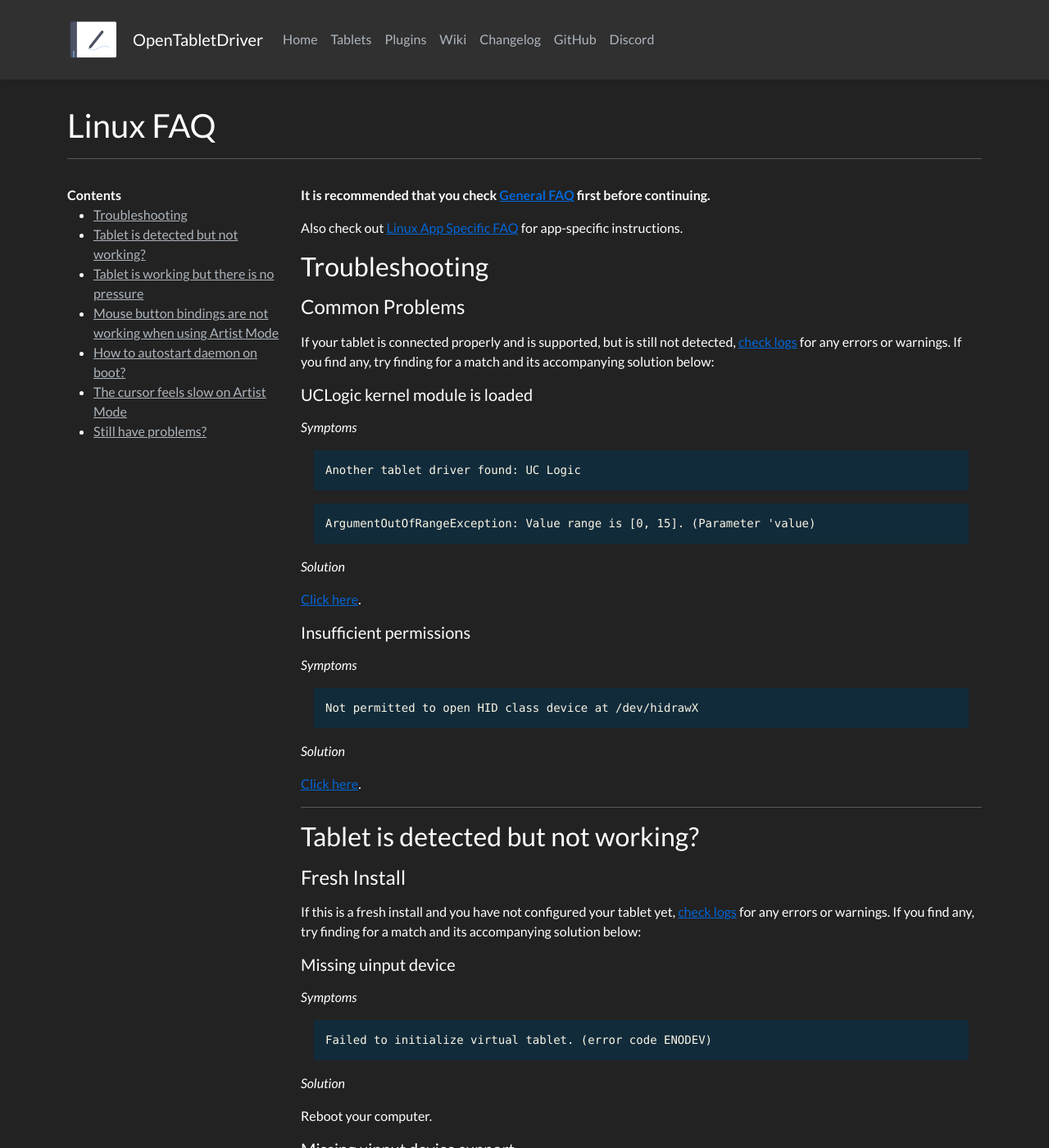
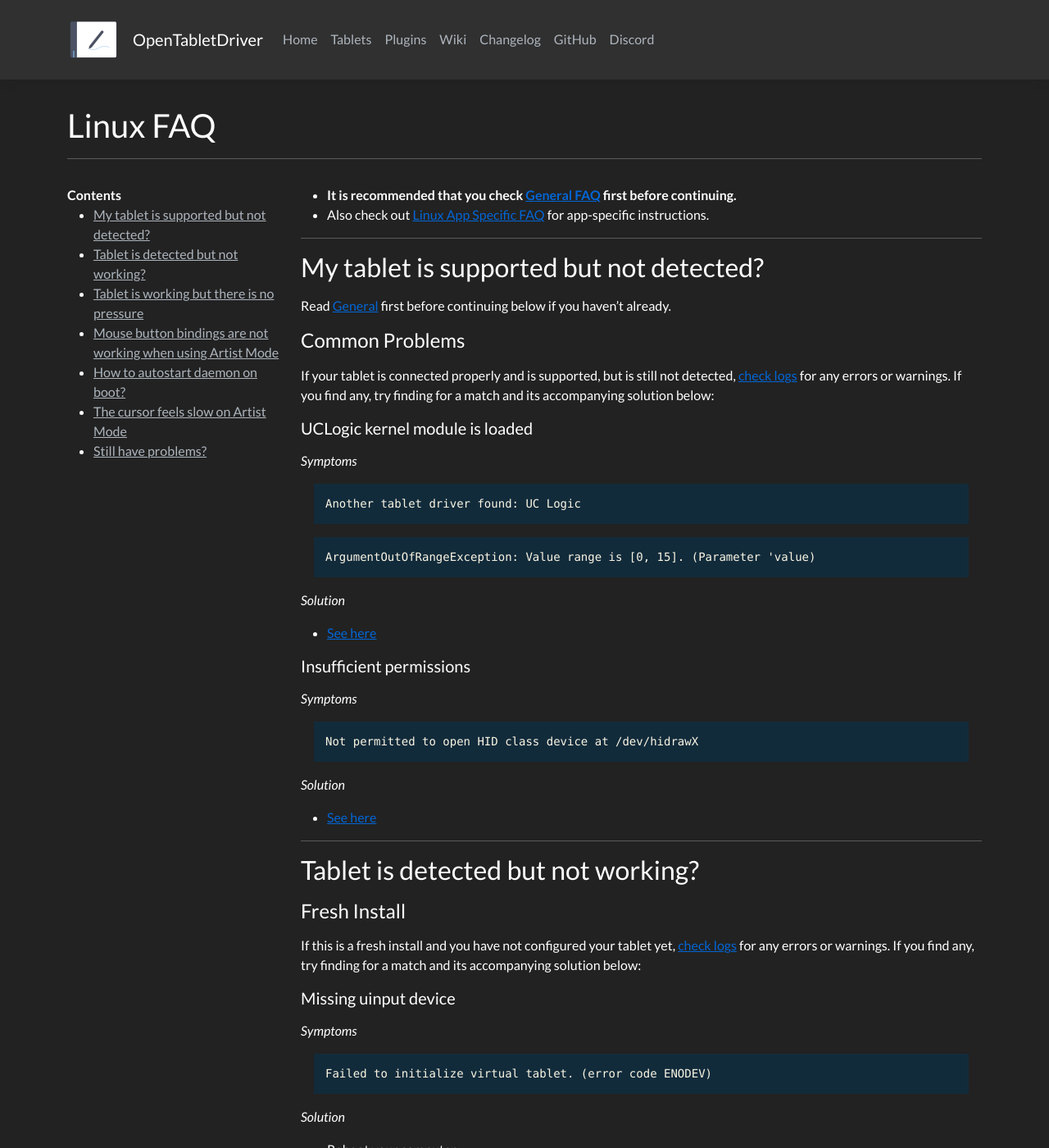
Before and after one commit to OpenTabletDriver/opentabletdriver.github.io, a Jekyll site: the page built from _wiki/FAQ/Linux.md, in a window 1280 px wide and 1400 px high. Shown: the whole window at 82% size. Built offline with Jekyll 4.4.1, drawn with Linux system fonts in a browser that asks for light colours; nearby versions of some CDN libraries.

Commit message:
Improve formatting of some sections

```diff
--- a/_wiki/FAQ/Linux.md
+++ b/_wiki/FAQ/Linux.md
@@ -3,12 +3,15 @@ title: "Linux FAQ"
 hide_from_auto_list: true
 ---
 
-**It is recommended that you check [General FAQ]({% link _wiki/FAQ/General.md %})
+- **It is recommended that you check [General FAQ]({% link _wiki/FAQ/General.md %})
 first before continuing.**
+- Also check out [Linux App Specific FAQ]({% link _wiki/FAQ/LinuxAppSpecific.md %}) for app-specific instructions.
 
-Also check out [Linux App Specific FAQ]({% link _wiki/FAQ/LinuxAppSpecific.md %}) for app-specific instructions.
+---
 
-### Troubleshooting {#troubleshooting}
+### My tablet is supported but not detected? {#troubleshooting}
+
+Read [General]({% link _wiki/FAQ/General.md %}#tablet-not-detected) first before continuing below if you haven't already.
 
 #### Common Problems
 
@@ -28,7 +31,7 @@ ArgumentOutOfRangeException: Value range is [0, 15]. (Parameter 'value)
 
 _Solution_
 
-[Click here]({% link _wiki/Documentation/UdevRules.md %}).
+- [See here]({% link _wiki/Documentation/UdevRules.md %})
 
 ##### Insufficient permissions {#udev}
 
@@ -40,7 +43,7 @@ Not permitted to open HID class device at /dev/hidrawX
 
 _Solution_
 
-[Click here]({% link _wiki/Documentation/UdevRules.md %}).
+- [See here]({% link _wiki/Documentation/UdevRules.md %})
 
 ---
 
@@ -60,7 +63,7 @@ Failed to initialize virtual tablet. (error code ENODEV)
 
 _Solution_
 
-Reboot your computer.
+- Reboot your computer.
 
 ##### Missing uinput device support
 
@@ -72,7 +75,7 @@ Failed to initialize virtual tablet. (error code ENOENT)
 
 _Solution_
 
-Make sure that your kernel has uinput support. If you are using a custom kernel or builds kernel from source, make sure that you have enabled `CONFIG_INPUT_UINPUT` in your kernel configuration. Refer to your distro's documentation regarding kernel configuration.
+- Make sure that your kernel has uinput support. If you are using a custom kernel or builds kernel from source, make sure that you have enabled `CONFIG_INPUT_UINPUT` in your kernel configuration. Refer to your distro's documentation regarding kernel configuration.
 
 ##### Missing uinput device permissions
 
@@ -84,7 +87,7 @@ Failed to initialize virtual tablet. (error code EACCES)
 
 _Solution_
 
-[Click here]({% link _wiki/Documentation/UdevRules.md %}).
+- [See here]({% link _wiki/Documentation/UdevRules.md %})
 
 #### Non-fresh Install
 
```
Also changed, not shown: _wiki/FAQ/MacOS.md (+3 -1 lines), _wiki/FAQ/Windows.md (+9 -7 lines).
